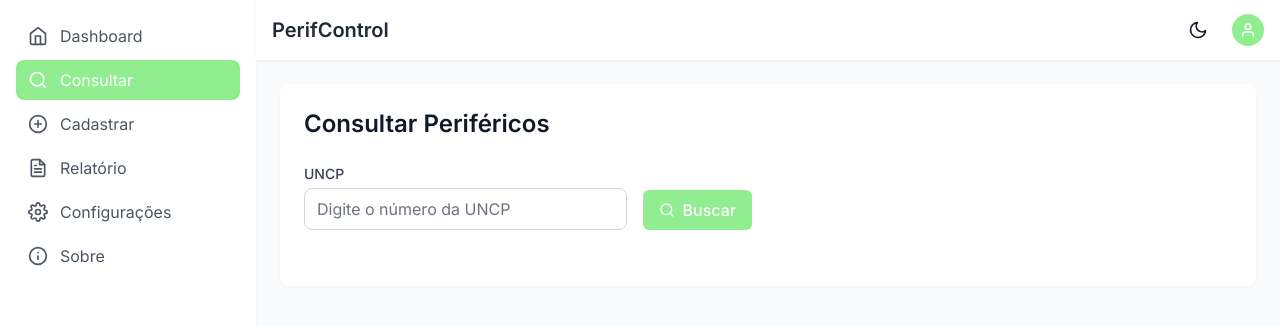
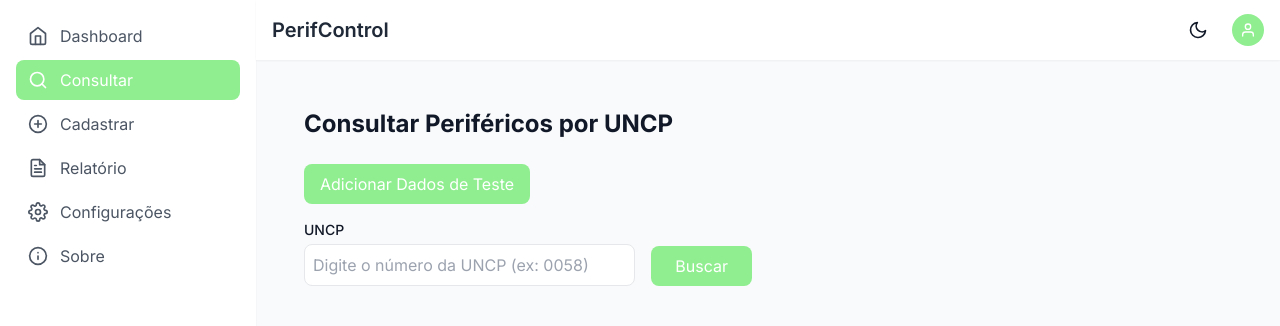
Before and after one commit to projetosws2k/perifericos-dashboard, a Next.js app: page /consultar in a window 1280 px wide. Shown: the top 326 px of the page. Built offline with nearby package versions, Linux system fonts and the light colour scheme.

Commit message:
feat: atualiza layout da página de consulta com novo design

```diff
--- a/app/consultar/page.tsx
+++ b/app/consultar/page.tsx
@@ -1,182 +1,250 @@
 'use client';
 
 import { useState } from 'react';
-import { FiSearch, FiEdit2, FiTrash2, FiEye } from 'react-icons/fi';
+import { ToastContainer, toast } from 'react-toastify';
+import 'react-toastify/dist/ReactToastify.css';
+import { FiInfo, FiEdit2, FiTrash2 } from 'react-icons/fi';
 
-interface Peripheral {
-  id: string;
-  type: string;
-  model: string;
-  serialNumber: string;
-  installDate: string;
-  status: 'installed' | 'stock' | 'disposed';
+interface Periferico {
+  sn: string;
+  tipo: 'Câmera' | 'Leitor de Cartão' | 'Leitor de E-CPF' | 'Biometria';
+  data: string;
+  ocomon: string;
+  tecnico: string;
+  uncp: string;
+  status: string;
+  patrimonio?: string;
+  local?: string;
 }
+
+// Dados de exemplo para teste
+const dadosExemplo = [
+  {
+    sn: "CAM123",
+    tipo: "Câmera",
+    data: "2024-03-25",
+    ocomon: "OCO123",
+    tecnico: "João Silva",
+    uncp: "58",
+    status: "instalado",
+    patrimonio: "PAT123",
+    local: "Sala 1"
+  }
+];
 
 export default function ConsultarPage() {
   const [uncp, setUncp] = useState('');
-  const [results, setResults] = useState<Peripheral[]>([]);
+  const [perifericos, setPerifericos] = useState<Periferico[]>([]);
   const [isLoading, setIsLoading] = useState(false);
 
-  const handleSearch = (e: React.FormEvent) => {
-    e.preventDefault();
-    setIsLoading(true);
-
-    // Temporary mock data
-    setTimeout(() => {
-      setResults([
-        {
-          id: '1',
-          type: 'Câmera',
-          model: 'Logitech C920',
-          serialNumber: 'LGT123456',
-          installDate: '2025-03-21',
-          status: 'installed'
-        }
-      ]);
-      setIsLoading(false);
-    }, 500);
+  // Função para adicionar dados de teste
+  const adicionarDadosTeste = () => {
+    localStorage.setItem('perifericos', JSON.stringify(dadosExemplo));
+    toast.success('Dados de teste adicionados');
+    console.log('Dados adicionados ao localStorage:', dadosExemplo);
   };
 
-  const getStatusBadgeClass = (status: string) => {
-    switch (status) {
-      case 'installed':
-        return 'bg-green-100 text-green-800';
-      case 'stock':
-        return 'bg-blue-100 text-blue-800';
-      case 'disposed':
-        return 'bg-red-100 text-red-800';
-      default:
-        return 'bg-gray-100 text-gray-800';
+  const buscarPerifericos = () => {
+    if (!uncp.trim()) {
+      toast.error('Por favor, digite o número da UNCP');
+      return;
+    }
+
+    setIsLoading(true);
+    try {
+      // Buscar dados do localStorage
+      const perifericosStorage = localStorage.getItem('perifericos');
+      console.log('Conteúdo bruto do localStorage:', perifericosStorage);
+
+      if (!perifericosStorage) {
+        console.log('Nenhum dado encontrado no localStorage');
+        toast.error('Nenhum dado encontrado no sistema');
+        setIsLoading(false);
+        return;
+      }
+
+      const todosPerifericosInstalados = JSON.parse(perifericosStorage);
+      console.log('Dados parseados:', todosPerifericosInstalados);
+
+      // Normaliza o número da UNCP removendo zeros à esquerda
+      const uncpNormalizado = uncp.trim().replace(/^0+/, '');
+      console.log('UNCP buscada (normalizada):', uncpNormalizado);
+
+      // Filtra os periféricos
+      const perifericosDaUncp = todosPerifericosInstalados.filter((p: Periferico) => {
+        const uncpPerifericoNormalizado = String(p.uncp).replace(/^0+/, '');
+        console.log('Comparando:', {
+          'UNCP do periférico': uncpPerifericoNormalizado,
+          'UNCP buscada': uncpNormalizado,
+          'Corresponde?': uncpPerifericoNormalizado === uncpNormalizado
+        });
+        return uncpPerifericoNormalizado === uncpNormalizado;
+      });
+
+      console.log('Periféricos encontrados:', perifericosDaUncp);
+
+      if (perifericosDaUncp.length === 0) {
+        toast.info('Nenhum periférico encontrado para esta UNCP');
+      } else {
+        toast.success(`${perifericosDaUncp.length} periférico(s) encontrado(s)`);
+        setPerifericos(perifericosDaUncp);
+      }
+    } catch (error) {
+      console.error('Erro ao buscar periféricos:', error);
+      toast.error('Erro ao buscar periféricos');
+    } finally {
+      setIsLoading(false);
     }
   };
 
-  const getStatusText = (status: string) => {
-    const statusMap = {
-      installed: 'Instalado',
-      stock: 'Em Estoque',
-      disposed: 'Descartado'
-    };
-    return statusMap[status as keyof typeof statusMap] || status;
+  const formatarData = (data: string) => {
+    return new Date(data).toLocaleDateString('pt-BR');
   };
 
-  return (
-    <div className="space-y-6">
-      <div className="bg-white dark:bg-gray-800 p-6 rounded-lg shadow-sm">
-        <h1 className="text-2xl font-semibold text-gray-900 dark:text-white mb-6">
-          Consultar Periféricos
-        </h1>
-
-        <form onSubmit={handleSearch} className="max-w-md mb-8">
-          <div className="flex gap-4">
-            <div className="flex-1">
-              <label htmlFor="uncp" className="block text-sm font-medium text-gray-700 dark:text-gray-300 mb-1">
-                UNCP
-              </label>
-              <input
-                type="text"
-                id="uncp"
-                value={uncp}
-                onChange={(e) => setUncp(e.target.value)}
-                pattern="[0-9]{4}"
-                maxLength={4}
-                placeholder="Digite o número da UNCP"
-                className="input-field"
-                required
-              />
+  const CardPeriferico = ({ titulo, tipo, items }: {
+    titulo: string;
+    tipo: string;
+    items: Periferico[]
+  }) => (
+    <div className="bg-white rounded-lg shadow-lg overflow-hidden">
+      <div style={{ backgroundColor: '#90EE90' }} className="p-4">
+        <h2 className="text-xl font-bold text-white flex items-center justify-between">
+          {titulo}
+          <span className="text-sm bg-white px-2 py-1 rounded-full" style={{ color: '#90EE90' }}>
+            {items.length}
+          </span>
+        </h2>
       </div>
-            <div className="flex items-end">
+      <div className="p-4">
+        {items.length === 0 ? (
+          <p className="text-gray-500 text-center py-4">
+            Nenhum {tipo.toLowerCase()} instalado
+          </p>
+        ) : (
+          <div className="space-y-4">
+            {items.map((item, index) => (
+              <div key={index} className="border rounded-lg p-4 hover:shadow-md transition-shadow">
+                <div className="flex justify-between items-start mb-2">
+                  <div>
+                    <h3 className="font-semibold text-lg">{item.sn}</h3>
+                    <p className="text-sm text-gray-600">
+                      Patrimônio: {item.patrimonio || 'N/A'}
+                    </p>
+                  </div>
+                  <div className="flex gap-2">
                     <button
-                type="submit"
-                className="btn-primary flex items-center gap-2"
-                disabled={isLoading}
+                      title="Detalhes"
+                      style={{ color: '#90EE90' }}
+                      className="p-1.5 hover:bg-gray-100 rounded-full transition-colors"
+                      onClick={() => toast.info(`Detalhes de ${item.sn}`)}
                     >
-                <FiSearch className="w-4 h-4" />
-                {isLoading ? 'Buscando...' : 'Buscar'}
+                      <FiInfo size={16} />
+                    </button>
+                    <button
+                      title="Editar"
+                      style={{ color: '#90EE90' }}
+                      className="p-1.5 hover:bg-gray-100 rounded-full transition-colors"
+                      onClick={() => toast.info(`Editar ${item.sn}`)}
+                    >
+                      <FiEdit2 size={16} />
+                    </button>
+                    <button
+                      title="Remover"
+                      className="p-1.5 text-red-600 hover:bg-red-50 rounded-full transition-colors"
+                      onClick={() => toast.info(`Remover ${item.sn}`)}
+                    >
+                      <FiTrash2 size={16} />
                     </button>
                   </div>
                 </div>
-        </form>
-
-        {results.length > 0 && (
-          <div className="overflow-x-auto">
-            <table className="min-w-full divide-y divide-gray-200 dark:divide-gray-700">
-              <thead>
-                <tr>
-                  <th className="px-6 py-3 text-left text-xs font-medium text-gray-500 dark:text-gray-400 uppercase tracking-wider">
-                    Tipo
-                  </th>
-                  <th className="px-6 py-3 text-left text-xs font-medium text-gray-500 dark:text-gray-400 uppercase tracking-wider">
-                    Modelo
-                  </th>
-                  <th className="px-6 py-3 text-left text-xs font-medium text-gray-500 dark:text-gray-400 uppercase tracking-wider">
-                    Número de Série
-                  </th>
-                  <th className="px-6 py-3 text-left text-xs font-medium text-gray-500 dark:text-gray-400 uppercase tracking-wider">
-                    Data de Instalação
-                  </th>
-                  <th className="px-6 py-3 text-left text-xs font-medium text-gray-500 dark:text-gray-400 uppercase tracking-wider">
-                    Status
-                  </th>
-                  <th className="px-6 py-3 text-left text-xs font-medium text-gray-500 dark:text-gray-400 uppercase tracking-wider">
-                    Ações
-                  </th>
-                </tr>
-              </thead>
-              <tbody className="divide-y divide-gray-200 dark:divide-gray-700">
-                {results.map((peripheral) => (
-                  <tr key={peripheral.id}>
-                    <td className="px-6 py-4 whitespace-nowrap text-sm text-gray-900 dark:text-white">
-                      {peripheral.type}
-                    </td>
-                    <td className="px-6 py-4 whitespace-nowrap text-sm text-gray-900 dark:text-white">
-                      {peripheral.model}
-                    </td>
-                    <td className="px-6 py-4 whitespace-nowrap text-sm text-gray-900 dark:text-white">
-                      {peripheral.serialNumber}
-                    </td>
-                    <td className="px-6 py-4 whitespace-nowrap text-sm text-gray-900 dark:text-white">
-                      {new Date(peripheral.installDate).toLocaleDateString('pt-BR')}
-                    </td>
-                    <td className="px-6 py-4 whitespace-nowrap">
-                      <span className={`px-2 inline-flex text-xs leading-5 font-semibold rounded-full ${getStatusBadgeClass(peripheral.status)}`}>
-                        {getStatusText(peripheral.status)}
-                      </span>
-                    </td>
-                    <td className="px-6 py-4 whitespace-nowrap text-sm text-gray-900 dark:text-white">
-                      <div className="flex gap-2">
-                        <button
-                          className="text-blue-600 hover:text-blue-800 dark:text-blue-400 dark:hover:text-blue-300"
-                          title="Ver detalhes"
-                        >
-                          <FiEye className="w-4 h-4" />
-                        </button>
-                        <button
-                          className="text-green-600 hover:text-green-800 dark:text-green-400 dark:hover:text-green-300"
-                          title="Editar"
-                        >
-                          <FiEdit2 className="w-4 h-4" />
-                        </button>
-                        <button
-                          className="text-red-600 hover:text-red-800 dark:text-red-400 dark:hover:text-red-300"
-                          title="Excluir"
-                        >
-                          <FiTrash2 className="w-4 h-4" />
-                        </button>
+                <div className="grid grid-cols-2 gap-2 text-sm">
+                  <div>
+                    <span className="text-gray-600">Data:</span>
+                    <p>{formatarData(item.data)}</p>
                   </div>
-                    </td>
-                  </tr>
+                  <div>
+                    <span className="text-gray-600">Ocomon:</span>
+                    <p>{item.ocomon}</p>
+                  </div>
+                  <div>
+                    <span className="text-gray-600">Técnico:</span>
+                    <p>{item.tecnico}</p>
+                  </div>
+                  <div>
+                    <span className="text-gray-600">Local:</span>
+                    <p>{item.local || 'N/A'}</p>
+                  </div>
+                </div>
+              </div>
             ))}
-              </tbody>
-            </table>
-          </div>
-        )}
-
-        {results.length === 0 && !isLoading && uncp && (
-          <div className="text-center py-8 text-gray-500 dark:text-gray-400">
-            Nenhum periférico encontrado para esta UNCP.
           </div>
         )}
       </div>
     </div>
   );
+
+  return (
+    <div className="p-6 max-w-7xl mx-auto">
+      <ToastContainer theme="light" />
+
+      <div className="mb-8">
+        <h1 className="text-2xl font-bold mb-6">Consultar Periféricos por UNCP</h1>
+
+        <button
+          onClick={adicionarDadosTeste}
+          style={{ backgroundColor: '#90EE90' }}
+          className="mb-4 px-4 py-2 text-white rounded-lg transition-opacity hover:opacity-80"
+        >
+          Adicionar Dados de Teste
+        </button>
+
+        <div className="flex gap-4 max-w-md">
+          <div className="flex-1">
+            <label className="block text-sm font-medium mb-1">UNCP</label>
+            <input
+              type="text"
+              placeholder="Digite o número da UNCP (ex: 0058)"
+              className="w-full p-2 rounded-lg border focus:outline-none focus:ring-2 focus:ring-[#90EE90] focus:border-[#90EE90]"
+              value={uncp}
+              onChange={(e) => setUncp(e.target.value)}
+              onKeyPress={(e) => e.key === 'Enter' && buscarPerifericos()}
+            />
+          </div>
+          <button
+            style={{ backgroundColor: '#90EE90' }}
+            className="self-end px-6 py-2 text-white rounded-lg transition-opacity hover:opacity-80 disabled:opacity-50 disabled:cursor-not-allowed"
+            onClick={buscarPerifericos}
+            disabled={isLoading}
+          >
+            {isLoading ? 'Buscando...' : 'Buscar'}
+          </button>
+        </div>
+      </div>
+
+      {perifericos.length > 0 && (
+        <div className="grid grid-cols-1 lg:grid-cols-2 gap-6">
+          <CardPeriferico
+            titulo="Câmeras"
+            tipo="Câmera"
+            items={perifericos.filter(p => p.tipo === 'Câmera')}
+          />
+          <CardPeriferico
+            titulo="Leitores de Cartão"
+            tipo="Leitor de Cartão"
+            items={perifericos.filter(p => p.tipo === 'Leitor de Cartão')}
+          />
+          <CardPeriferico
+            titulo="Leitores de E-CPF"
+            tipo="Leitor de E-CPF"
+            items={perifericos.filter(p => p.tipo === 'Leitor de E-CPF')}
+          />
+          <CardPeriferico
+            titulo="Dispositivos de Biometria"
+            tipo="Biometria"
+            items={perifericos.filter(p => p.tipo === 'Biometria')}
+          />
+        </div>
+      )}
+    </div>
+  );
 }
```
Lines whose indentation alone changed are shown as unchanged.
